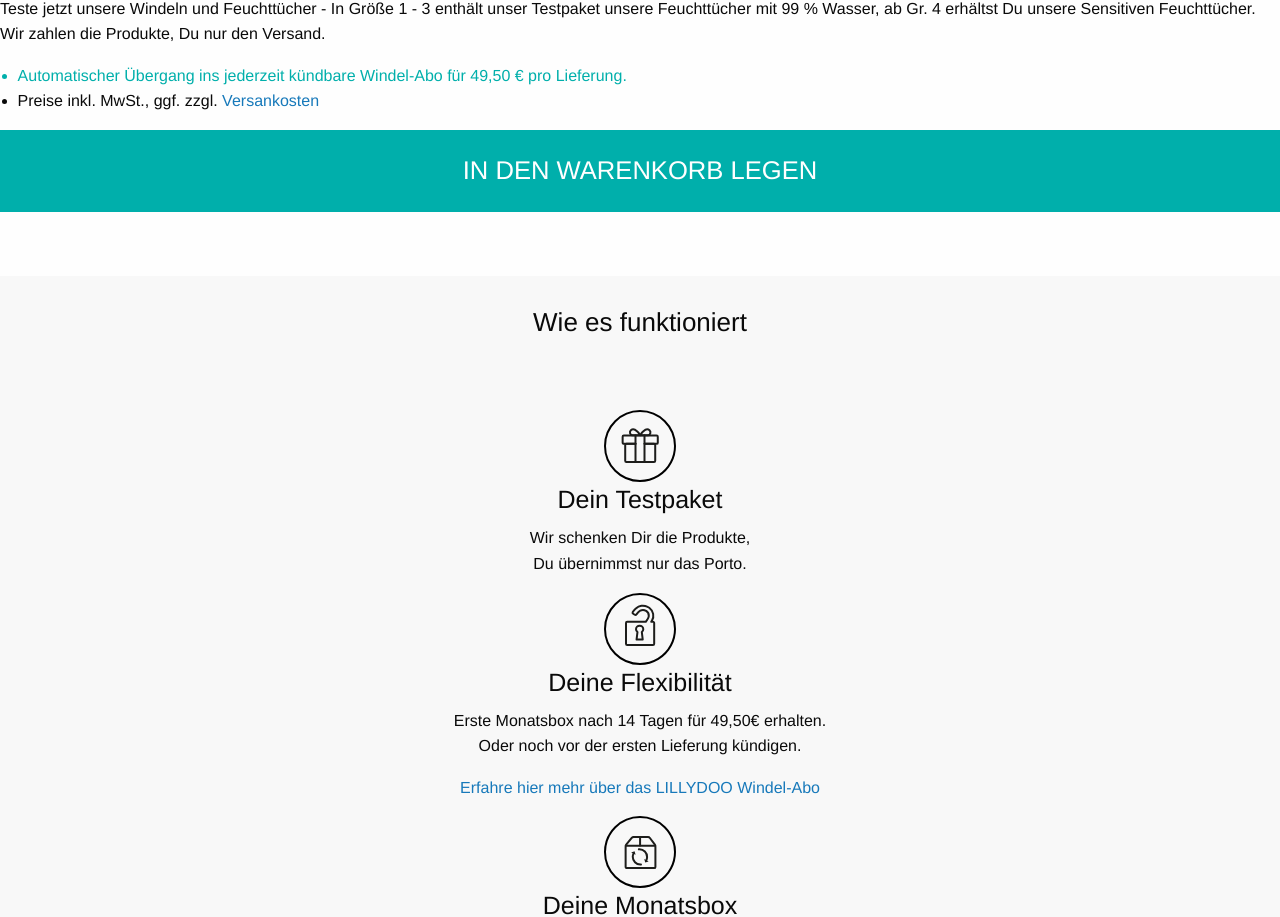
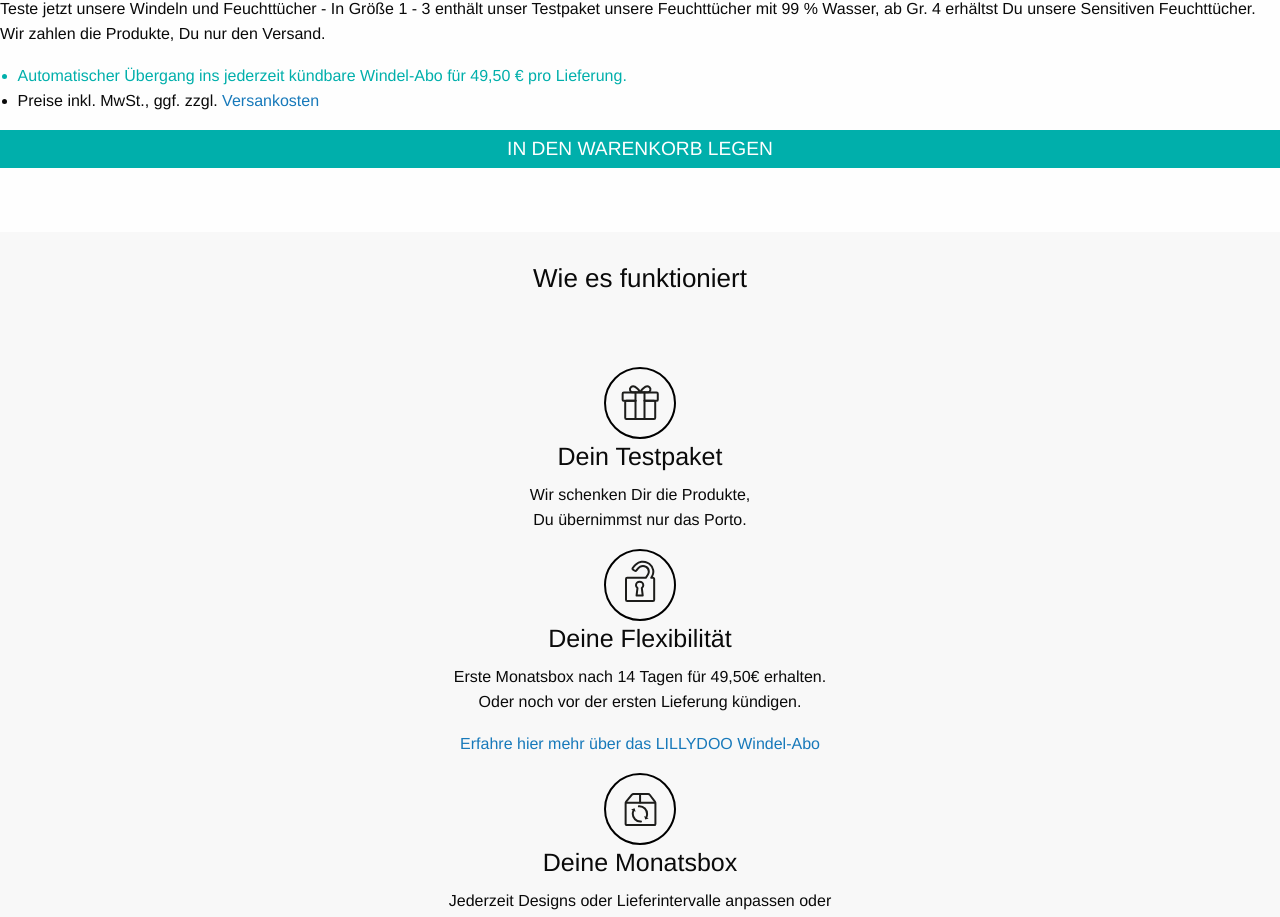
Before and after one commit to pattg/lillydoo, a Vue app: page / in a window 1280 px wide. Shown: the part 1200-2117 px from the top of the page. Built offline with nearby package versions, Linux system fonts and the light colour scheme.

Commit message:
Button fixes

```diff
--- a/src/components/TrialPackage.vue
+++ b/src/components/TrialPackage.vue
@@ -36,7 +36,7 @@
             </li>
           </ul>
           <div class="trial-box-btn">
-            <button class="btn-send">
+            <button class="btn-send" @click="addToCart">
               <span>IN DEN WARENKORB LEGEN</span>
             </button>
           </div>
@@ -65,6 +65,9 @@ export default {
     selectSet: function(index) {
       this.selectedProduct = index;
       this.$emit("selectSet", index);
+    },
+    addToCart: function() {
+      alert("Habt einen schönen Tag ;)");
     }
   }
 };
@@ -153,8 +156,8 @@ export default {
   text-align: center;
   text-decoration: none;
   display: inline-block;
-  padding: 1.6rem 3.2rem 1.7rem 3.2rem;
-  font-size: 1.6rem;
+  padding: 0.5rem;
+  font-size: 1.2rem;
   background-color: #00afab;
   border-color: #99dfdd;
   color: #fff;
```
